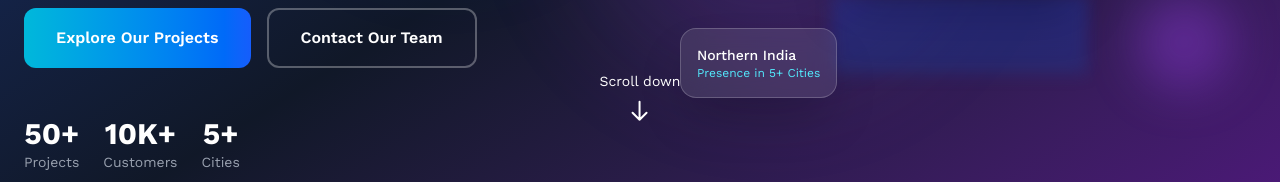
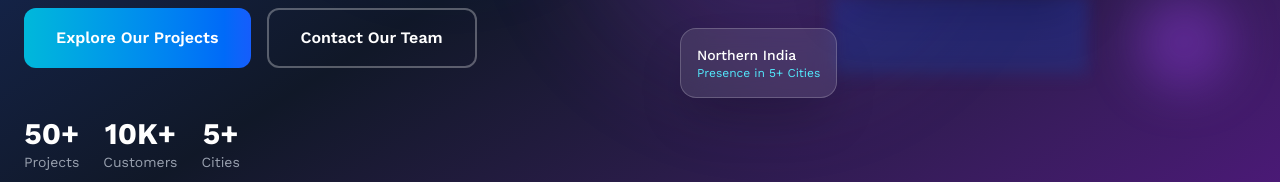
Before and after one commit to JatinBrandshow/echelonindia, a Next.js app: page /about in a window 1280 px wide. Shown: the part 524-706 px from the top of the page. Built offline with nearby package versions, Linux system fonts and the light colour scheme.

Commit message:
new change

```diff
--- a/src/app/about/page.js
+++ b/src/app/about/page.js
@@ -162,20 +162,6 @@
                         </motion.div>
                     </div>
 
-                    {/* Scroll indicator */}
-                    <motion.div
-                        initial={{ opacity: 0 }}
-                        animate={{ opacity: 1 }}
-                        transition={{ duration: 1, delay: 1.5 }}
-                        className="absolute bottom-10 left-1/2 transform -translate-x-1/2"
-                    >
-                        <div className="animate-bounce">
-                            <div className="text-white text-sm mb-2">Scroll down</div>
-                            <svg className="w-6 h-6 text-white mx-auto" fill="none" stroke="currentColor" viewBox="0 0 24 24">
-                                <path strokeLinecap="round" strokeLinejoin="round" strokeWidth={2} d="M19 14l-7 7m0 0l-7-7m7 7V3" />
-                            </svg>
-                        </div>
-                    </motion.div>
                 </div>
             </section>
 
```
